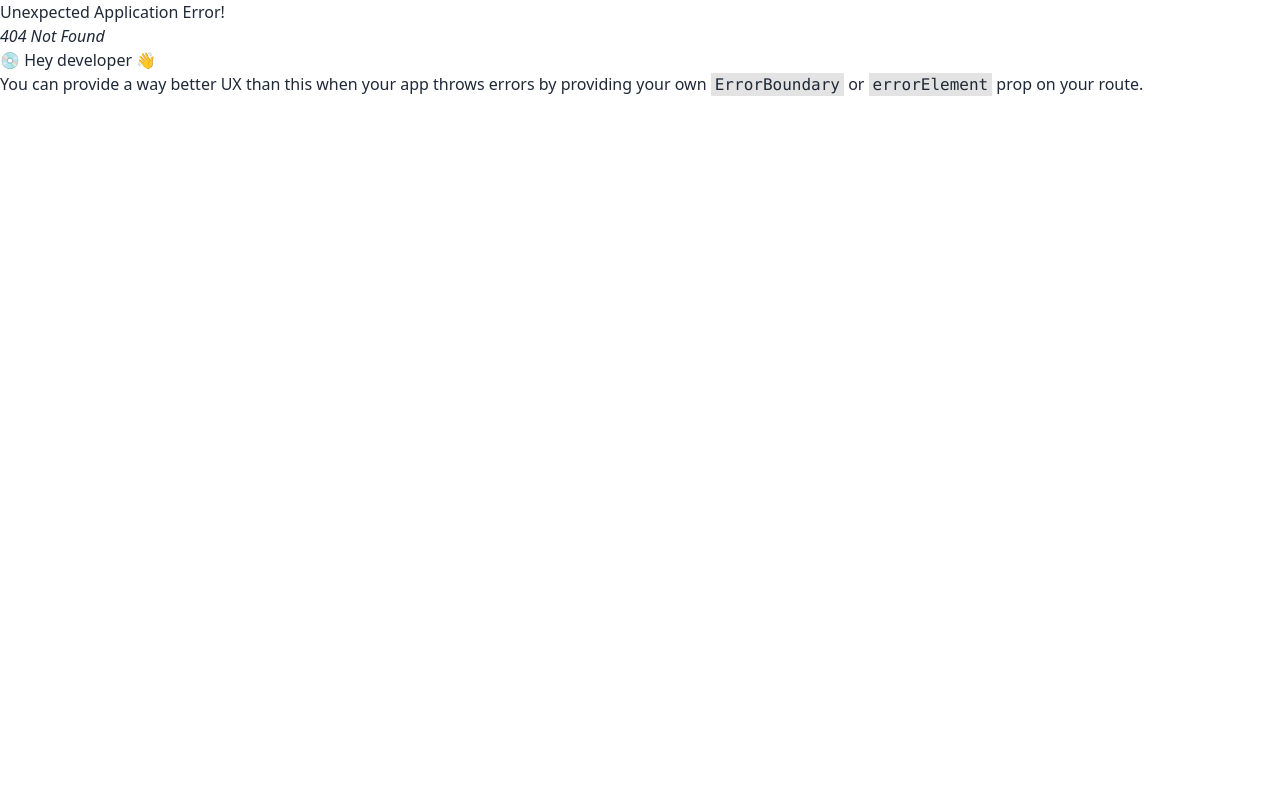
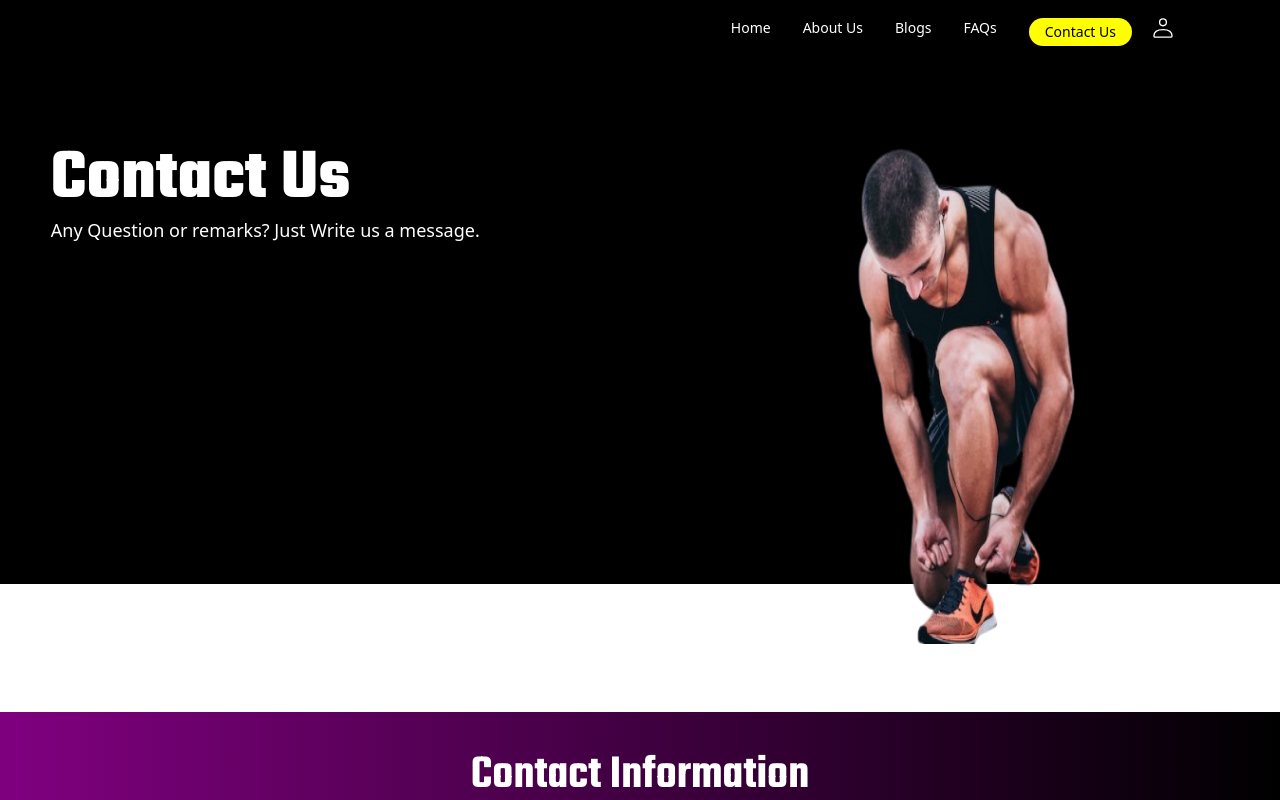
Before and after one commit to Israt85/new-fitness-website, a React (Vite) app: page /contact in a window 1280 px wide. Before the commit this address had no page. Shown: the top 800 px of the page. Built offline with nearby package versions, Linux system fonts and the light colour scheme.

Commit message:
added resposive on all page

```diff
--- a/src/Pages/Home/Contact.jsx
+++ b/src/Pages/Home/Contact.jsx
@@ -6,21 +6,21 @@ const Contact = () => {
         <div className='w-full mt-10 bg-black h-auto'>
             <div className=' flex lg:flex-row flex-col justify-around'>
                 <div className='w-full lg:w-[800px]'>
-                    <p className='text-2xl font-teko px-12 font-bold pt-10 text-[#800080]'>Contact Us</p>
-                    <p className='w-full lg:w-[680px] text-3xl lg:text-7xl font-bold px-11 text-white font-teko'>Send Us A Message
+                    <p className='text-2xl font-teko lg:px-2 px-12 font-bold pt-10 text-[#800080]'>Contact Us</p>
+                    <p className='w-full lg:w-[680px] text-3xl lg:text-7xl font-bold lg:px-2 px-11 text-white font-teko'>Send Us A Message
                     & Join Our Team!</p>
-                    <div className='flex lg:flex-row flex-col my-6 justify-center gap-16'>
+                    <div className='flex lg:flex-row flex-col my-6 lg:justify-start justify-center gap-16'>
                         <input className='w-80 h-20 bg-transparent border rounded-full border-[#FFFF00]' type="text" name="" id="" placeholder='          Name'/>
                         <input className='w-80 h-20 bg-transparent border rounded-full border-[#FFFF00]' type="text" name="" id="" placeholder='          Phone' />
                     </div>
-                    <div className='flex lg:flex-row flex-col justify-center gap-16'>
+                    <div className='flex lg:flex-row flex-col lg:justify-start justify-center gap-16'>
                         <input className='w-80 h-20 bg-transparent border rounded-full border-[#FFFF00]' type="email" name="" id="" placeholder='          Email' />
                         <input className='w-80 h-20 bg-transparent border rounded-full border-[#FFFF00]' type="text" name="" id="" placeholder='          Subject' />
                     </div>
                     <div className='flexflex-col lg:flex-row justify-center'>
                     <textarea className='border rounded-3xl h-[200px] w-full lg:w-[700px] my-10 bg-transparent border-[#FFFF00]'></textarea>
                     </div>
-                    <div className='w-60 flex justify-center items-center gap-8 h-16 mx-12 bg-transparent border rounded-full'>
+                    <div className='w-60 flex justify-center items-center gap-8 h-16 lg:mx-2 mx-12 bg-transparent border rounded-full'>
 <p className='font-sans text-lg text-white'>Send Now</p>
 <div className='h-10 w-10 flex justify-center items-center bg-[#FFFF00] rounded-full'>
 <svg width="17" height="23" viewBox="0 0 17 23" fill="none" xmlns="http://www.w3.org/2000/svg">
--- a/src/Pages/Login/Login.jsx
+++ b/src/Pages/Login/Login.jsx
@@ -45,7 +45,7 @@ const Login = () => {
           </div>
           <p className="flex justify-center lg:justify-end gap-2 mt-10 text-sm">
             Don’t Have An Account?
-            <Link to="/" className="font-bold text-[#FFFF00] hover:underline">
+            <Link to="/signup" className="font-bold text-[#FFFF00] hover:underline">
               SignUp
             </Link>
           </p>
--- a/src/Pages/Signup/Signup.jsx
+++ b/src/Pages/Signup/Signup.jsx
@@ -29,7 +29,7 @@ const Signup = () => {
               type="password"
               placeholder="Confirm Password"
             />
-            <Link to="/home">
+            <Link to="/">
               <button className="bg-white flex justify-center items-center w-full px-2 lg:w-80 h-16 rounded-full text-black font-semibold">
                 Sign Up
                 <svg
--- a/src/Routes/Routes.jsx
+++ b/src/Routes/Routes.jsx
@@ -11,11 +11,11 @@ import FAQ from "../Pages/FAQ/FAQ";
 
 const Router = createBrowserRouter([
     {
-        path: '/home',
+        path: '/',
         element:<MainLayouts></MainLayouts>,
        children:[
         {
-            path:'/home',
+            path:'/',
             element: <Home></Home>
         },
         {
@@ -37,7 +37,7 @@ const Router = createBrowserRouter([
        ]
     },
     {
-      path: "/",
+      path: "/signup",
       element: <Signup></Signup>,
     },
     {
--- a/src/Shared/Navbar/Navbar.jsx
+++ b/src/Shared/Navbar/Navbar.jsx
@@ -3,8 +3,8 @@ import { NavLink } from "react-router-dom";
 
 const Navbar = () => {
     const links =<>
-    <NavLink to='/home' className={({ isActive }) =>
-    isActive ? 'mx-4 text-[#D32F2F]' : 'text-white mx-4'
+    <NavLink to='/' className={({ isActive }) =>
+    isActive ? 'mx-4 text-[#D32F2F]' : ' mx-4'
   }>Home</NavLink>
     <NavLink to='aboutus' className={({ isActive }) =>
     isActive ? 'mx-4 text-[#D32F2F]' : 'mx-4'
```
